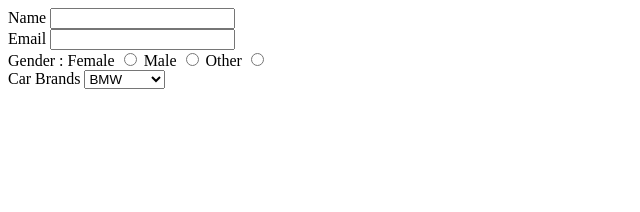
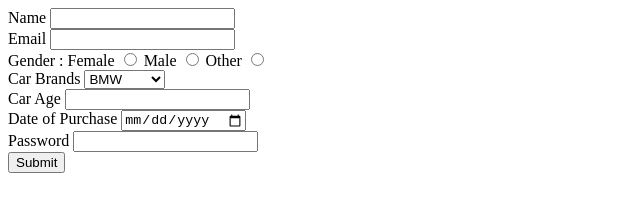
Before and after one commit to acciojob/car-insurance-form-nisha123-hash, a website: page main.html in a window 1280 px wide. Shown: the whole page, without its empty margins (0-640 px from the left). Drawn offline with Linux system fonts and the light colour scheme.

Commit message:
created a submission

```diff
--- a/main.html
+++ b/main.html
@@ -7,7 +7,8 @@
 </head>
 
 <body>
-	<div>
+	<form method="get">
+		<div>
 		<label for="name">Name</label>
 		<input type="text" id="name">
 	</div>
@@ -32,7 +33,23 @@
 			<option>Mercedez</option>
 		</select>
 	</div>
+		<div>
+			<label for="carage">Car Age</label>
+			<input type="number" id="carage">
+		</div>
+		<div>
+			<label for="date">Date of Purchase</label>
+			<input type="date" id="date">
+		</div>
+		<div>
+			<label for="pass">Password</label>
+			<input type="password" id="pass">
+		</div>
+		<div>
+			<input type="submit">
+		</div>
 
+	</form>
 	<!-- the entire body must be written by student -->
     <script type="text/javascript" src="./script.js">
 </script>
```
